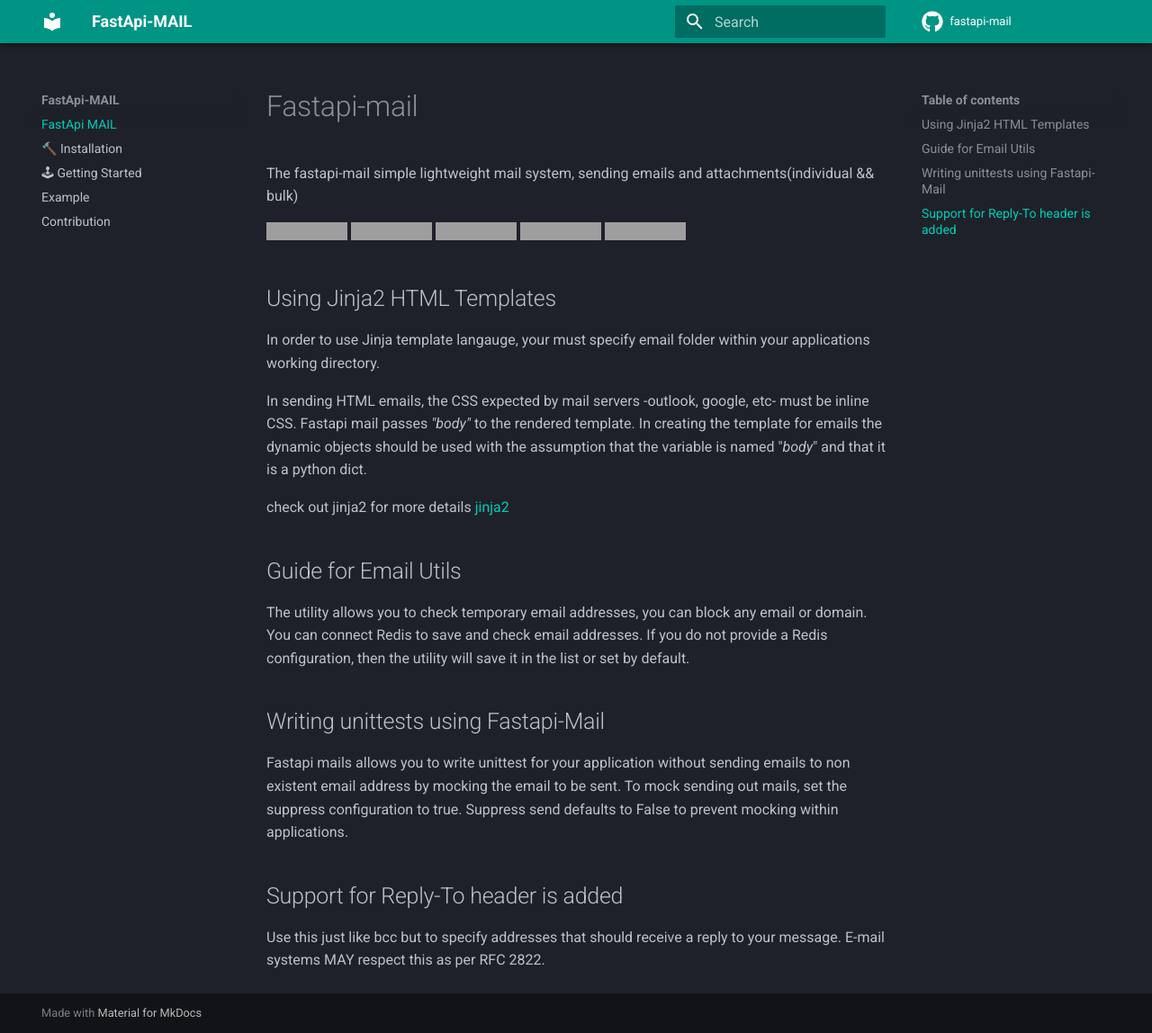
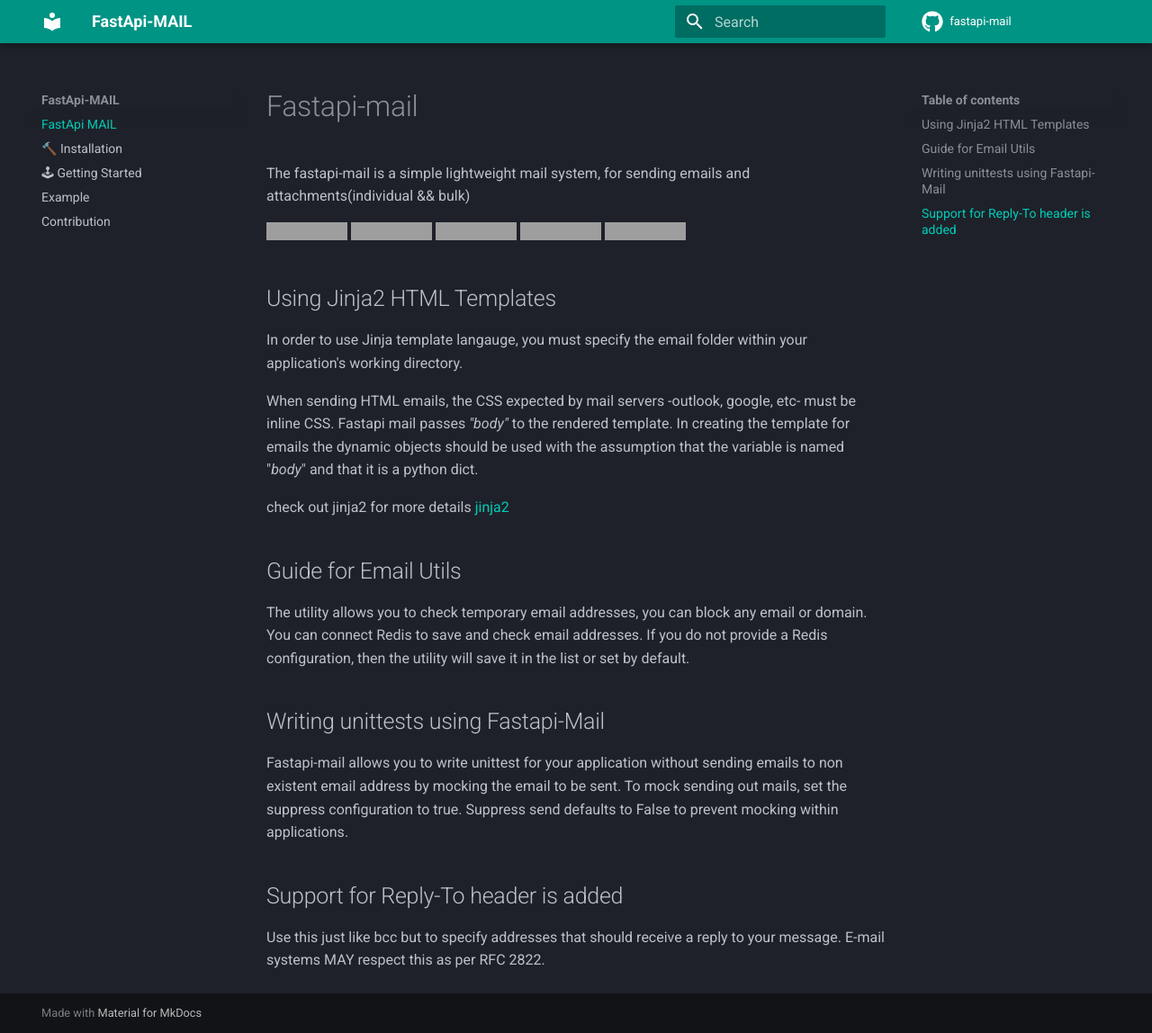
Before and after one commit to sabuhish/fastapi-mail, an MkDocs documentation site: the page built from docs/index.md, in a window 1280 px wide and 1148 px high, cut to the strip 0-1148 px from the top of the window. Shown: the whole strip at 90% size. Built offline with MkDocs 1.6.1 and Material for MkDocs 9.7.7, drawn with Linux system fonts in a browser that asks for light colours; comment, search, counter and statistics services are not loaded; grey boxes are pictures that could not be loaded.

```diff
--- a/docs/index.md
+++ b/docs/index.md
@@ -1,6 +1,6 @@
 # Fastapi-mail
 
-The fastapi-mail simple lightweight mail system, sending emails and attachments(individual && bulk)
+The fastapi-mail is a simple lightweight mail system, for sending emails and attachments(individual && bulk)
 
 
 [![MIT licensed](https://img.shields.io/github/license/sabuhish/fastapi-mail)](https://raw.githubusercontent.com/sabuhish/fastapi-mail/master/LICENSE)
@@ -12,9 +12,9 @@ The fastapi-mail simple lightweight mail system, sending emails and attachments(
 
 ## Using Jinja2 HTML Templates
 
-In order to use Jinja template langauge, your must specify email folder within your applications working directory.
+In order to use Jinja template langauge, you must specify the email folder within your application's working directory.
 
-In sending HTML emails, the CSS expected by mail servers -outlook, google, etc- must be inline CSS. Fastapi mail passes _"body"_ to the rendered template. In creating the template for emails the dynamic objects should be used with the assumption that the variable is named "_body_" and that it is a python dict.
+When sending HTML emails, the CSS expected by mail servers -outlook, google, etc- must be inline CSS. Fastapi mail passes _"body"_ to the rendered template. In creating the template for emails the dynamic objects should be used with the assumption that the variable is named "_body_" and that it is a python dict.
 
 check out jinja2 for more details
 [jinja2](https://jinja.palletsprojects.com/en/2.11.x/)
@@ -30,7 +30,7 @@ then the utility will save it in the list or set by default.
 
 
 ## Writing unittests using Fastapi-Mail
-Fastapi mails allows you to write unittest for your application without sending emails to
+Fastapi-mail allows you to write unittest for your application without sending emails to
 non existent email address by mocking the email to be sent. To mock sending out mails, set
 the suppress configuration to true. Suppress send defaults to False to prevent mocking within applications.
 
```
Also changed, not shown: README.md (+2 -2 lines), docs/getting-started.md (+1 -1 lines).
